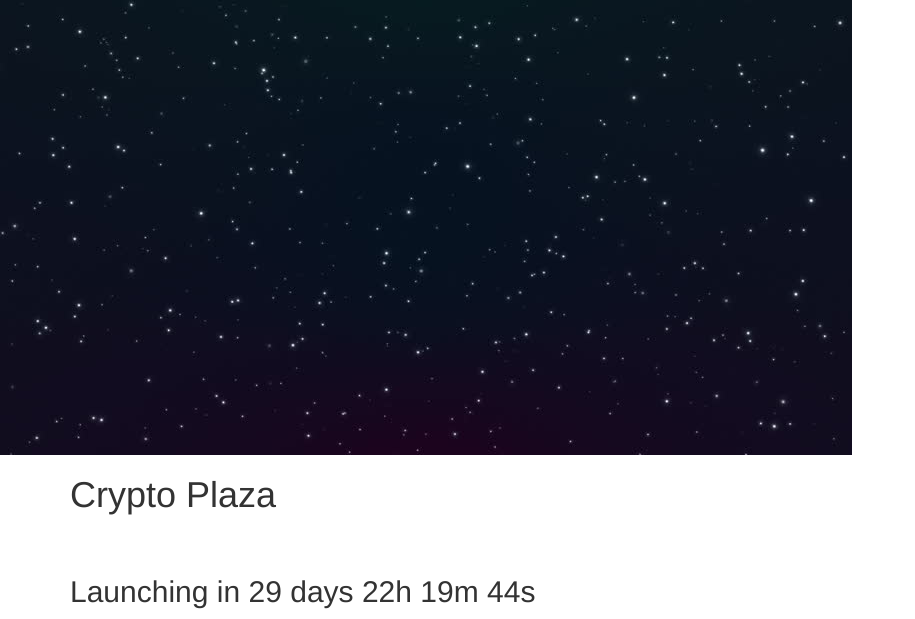
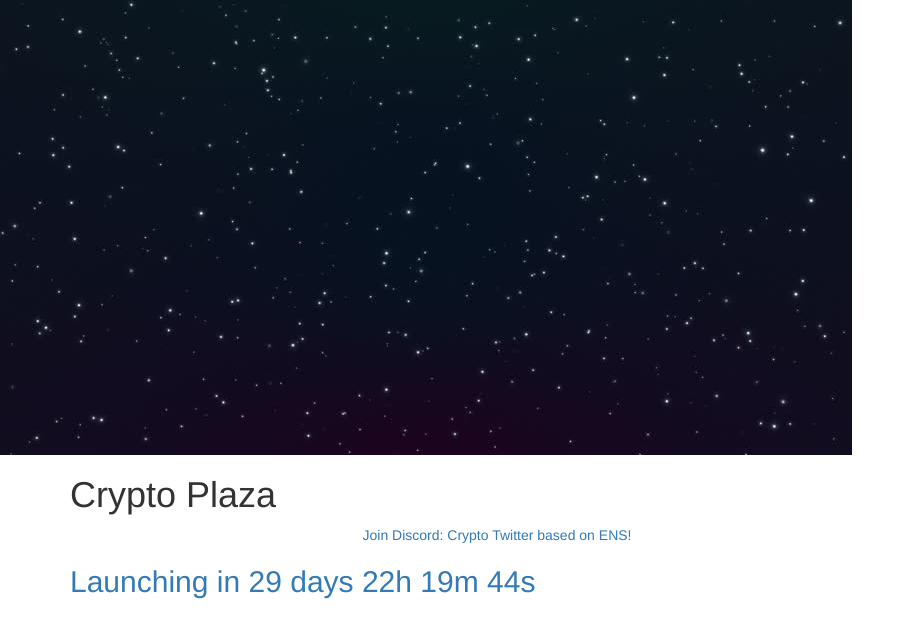
Before and after one commit to water3dao/cryptoplaza-web, a plain HTML site: page index.html in a window 1280 px wide. Shown: the part 325-944 px from the top of the page, without its empty margins (0-915 px from the left). Drawn offline with nearby package versions, Linux system fonts and the light colour scheme; files that its build step writes are made by us from their sources.

Commit message:
add discord link

```diff
--- a/index.html
+++ b/index.html
@@ -55,7 +55,9 @@
               <h1>Crypto Plaza</h1>
               <div class="row">
                 <div class="col-sm-6 col-sm-offset-3">
-                  <p style="color: white;">Welcome to the web3 social of ENS!</p>
+                  <a href="https://discord.gg/xwPX692uws">
+                      Join Discord: Crypto Twitter based on ENS!
+                  </button>
                 </div>
               </div>
             </div>
```
